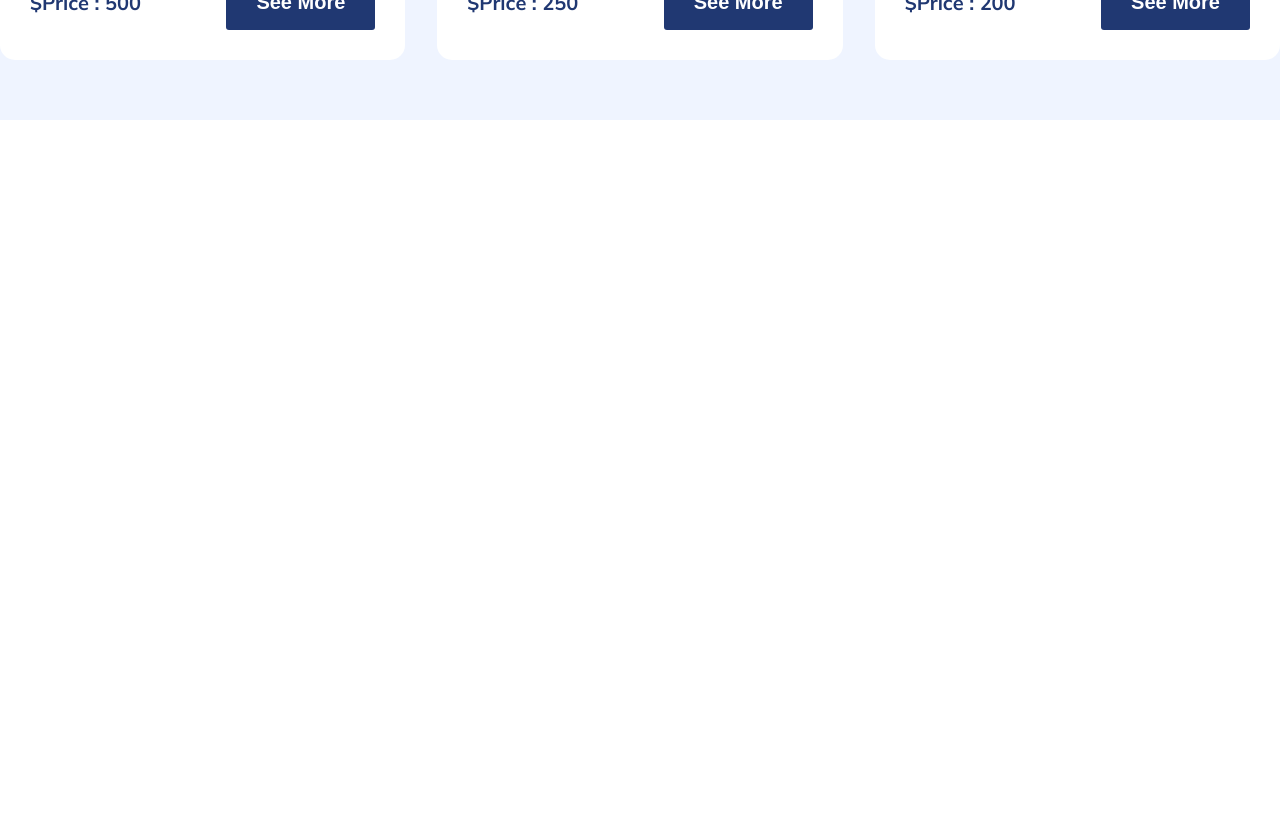
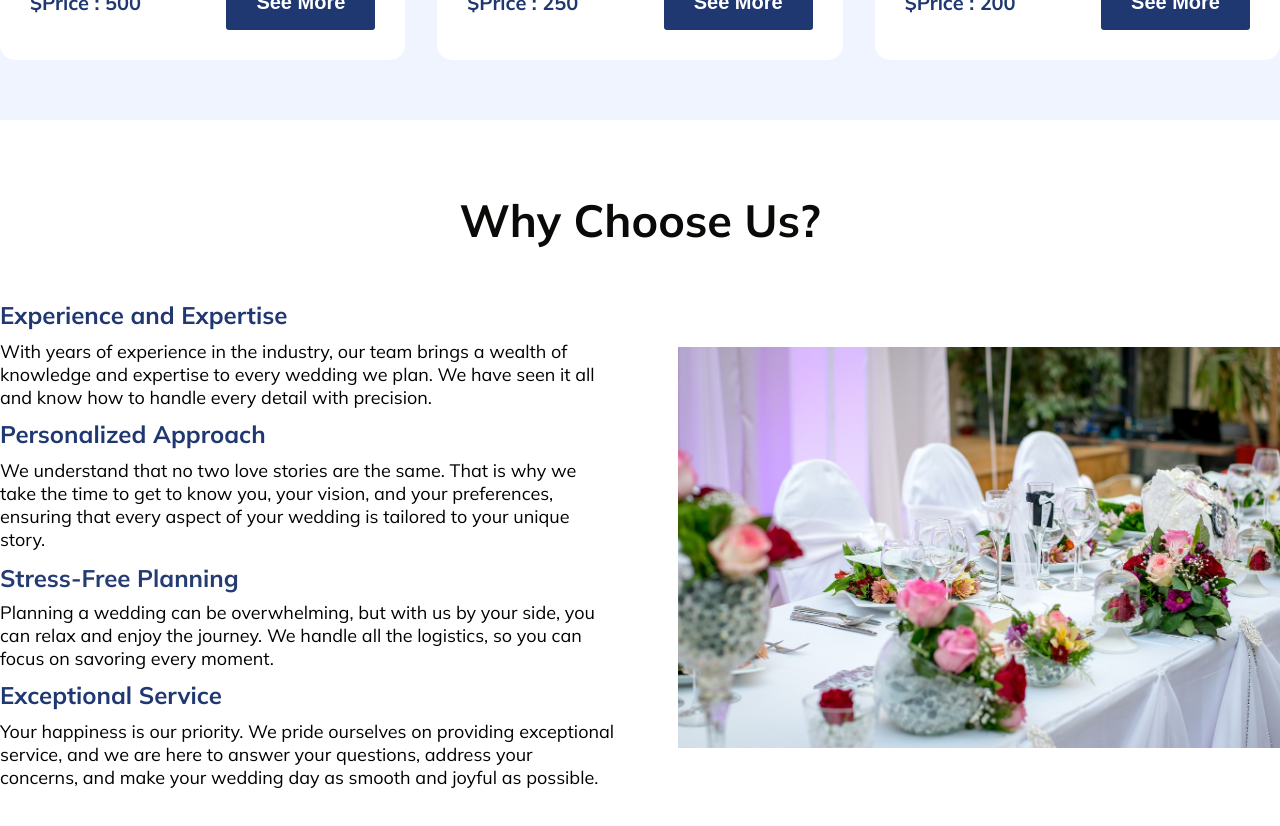
Before and after one commit to only1tarunno/job-project, a React (Vite) app: page / in a window 1280 px wide. Shown: the part 2920-3746 px from the top of the page. Before the commit the page ends 3040 px from the top, so only its background shows below. Built offline with nearby package versions, Linux system fonts and the light colour scheme.

Commit message:
whychoose us section add

```diff
--- a/package.json
+++ b/package.json
@@ -17,7 +17,8 @@
     "react-dom": "^18.2.0",
     "react-router-dom": "^6.17.0",
     "sort-by": "^1.2.0",
-    "sweetalert2": "^11.8.0"
+    "sweetalert2": "^11.8.0",
+    "swiper": "^11.0.3"
   },
   "devDependencies": {
     "@types/react": "^18.2.15",
--- a/src/App.css
+++ b/src/App.css
@@ -164,3 +164,30 @@ p {
   font-weight: 700;
   font-size: 20px;
 }
+/* why choose us  */
+.whyUs-container {
+  max-width: 1280px;
+  margin: 0 auto;
+  text-align: center;
+  padding: 60px 0;
+}
+
+.whyUs-inner-container {
+  margin-top: 40px;
+  display: flex;
+  justify-content: space-between;
+  align-items: center;
+  text-align: start;
+}
+.whyUs-content {
+  width: 48%;
+}
+.whyUs-content h3 {
+  font-size: 24px;
+}
+.whyUsImg {
+  width: 47%;
+}
+.whyUsImg img {
+  width: 100%;
+}
--- a/src/App.jsx
+++ b/src/App.jsx
@@ -3,6 +3,7 @@ import "./AppResponsive.css";
 import About from "./Components/About";
 import Banner from "./Components/Banner";
 import Services from "./Components/Services";
+import WhyUs from "./Components/WhyUs";
 
 function App() {
   return (
@@ -10,6 +11,7 @@ function App() {
       <Banner></Banner>
       <About></About>
       <Services></Services>
+      <WhyUs></WhyUs>
     </>
   );
 }
--- a/src/AppResponsive.css
+++ b/src/AppResponsive.css
@@ -11,6 +11,11 @@
   }
   .service-card-container {
     grid-template-columns: repeat(2, minmax(0, 1fr));
+  }
+  .whyUs-container {
+    width: 100%;
+    padding: 40px 20px;
+    text-align: center;
   }
 }
 @media (max-width: 767px) {
@@ -39,6 +44,17 @@
   .service-card-container {
     grid-template-columns: repeat(1, minmax(0, 1fr));
   }
+  .whyUs-inner-container {
+    flex-direction: column-reverse;
+    text-align: center;
+  }
+  .whyUs-content,
+  .whyUsImg {
+    width: 100%;
+  }
+  .whyUsImg {
+    margin-bottom: 50px;
+  }
 }
 @media (max-width: 575px) {
   .hero-content h1 {
--- /dev/null
+++ b/src/Components/Testimonial.jsx
@@ -0,0 +1,5 @@
+const Testimonial = () => {
+  return <div></div>;
+};
+
+export default Testimonial;
--- /dev/null
+++ b/src/Components/WhyUs.jsx
@@ -0,0 +1,74 @@
+import choose from "../assets/choose.jpg";
+const WhyUs = () => {
+  return (
+    <div className=" md:py-20 py-16 ">
+      <div className="whyUs-container">
+        <h2
+          data-aos="fade-up"
+          data-aos-duration="500"
+          className="pb-3 text-[#0a0b09] text-3xl text-center my-3 lg:text-5xl font-bold"
+        >
+          Why Choose Us?
+        </h2>
+        <div className="whyUs-inner-container">
+          <div className="whyUs-content">
+            <div>
+              <h3 data-aos="fade-up" data-aos-duration="1000">
+                Experience and Expertise
+              </h3>
+              <p data-aos="fade-up" data-aos-duration="1500">
+                With years of experience in the industry, our team brings a
+                wealth of knowledge and expertise to every wedding we plan. We
+                have seen it all and know how to handle every detail with
+                precision.
+              </p>
+            </div>
+            <div>
+              <h3 data-aos="fade-up" data-aos-duration="2000">
+                Personalized Approach
+              </h3>
+              <p data-aos="fade-up" data-aos-duration="2500">
+                We understand that no two love stories are the same. That is why
+                we take the time to get to know you, your vision, and your
+                preferences, ensuring that every aspect of your wedding is
+                tailored to your unique story.
+              </p>
+            </div>
+            <div>
+              <h3 data-aos="fade-up" data-aos-duration="3000">
+                Stress-Free Planning
+              </h3>
+              <p data-aos="fade-up" data-aos-duration="3500">
+                Planning a wedding can be overwhelming, but with us by your
+                side, you can relax and enjoy the journey. We handle all the
+                logistics, so you can focus on savoring every moment.
+              </p>
+            </div>
+            <div>
+              <h3 data-aos="fade-up" data-aos-duration="4000">
+                Exceptional Service
+              </h3>
+              <p data-aos="fade-up" data-aos-duration="4500">
+                Your happiness is our priority. We pride ourselves on providing
+                exceptional service, and we are here to answer your questions,
+                address your concerns, and make your wedding day as smooth and
+                joyful as possible.
+              </p>
+            </div>
+          </div>
+          <div className="whyUsImg">
+            <img
+              data-aos="fade-up"
+              data-aos-duration="4000"
+              src={choose}
+              className="w-full"
+              alt="Why-choose-pic"
+            />
+          </div>
+        </div>
+      </div>
+    </div>
+  );
+};
+
+export default WhyUs;
```
Also changed, not shown: 1 other file (tests, documents, lock files or other folders).
